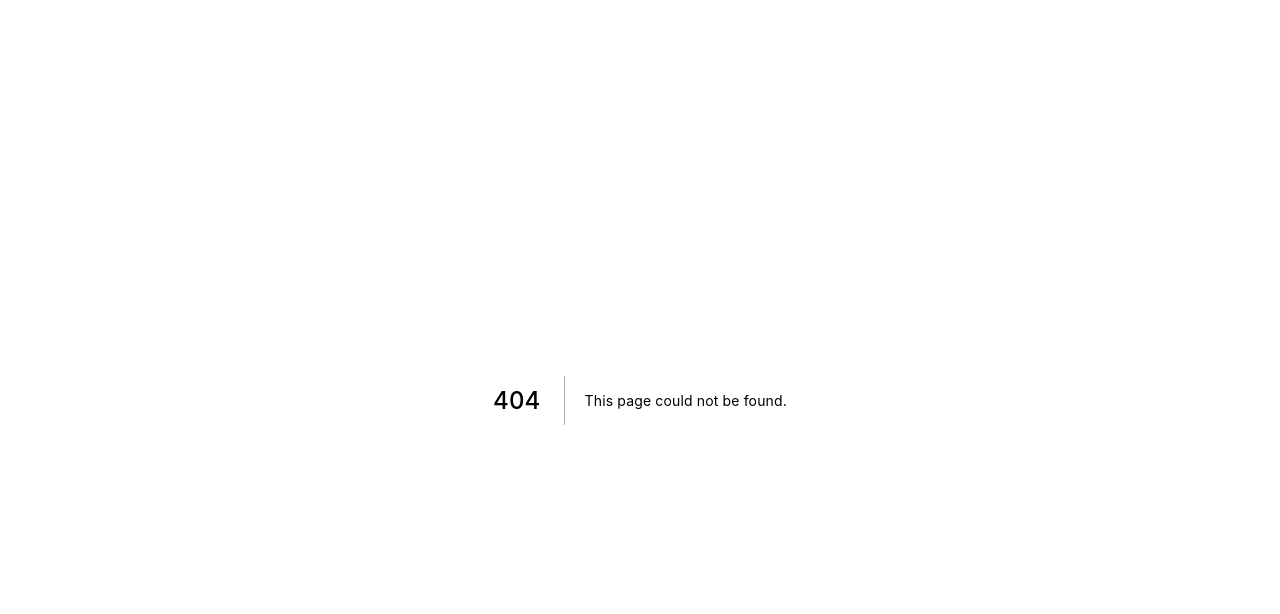
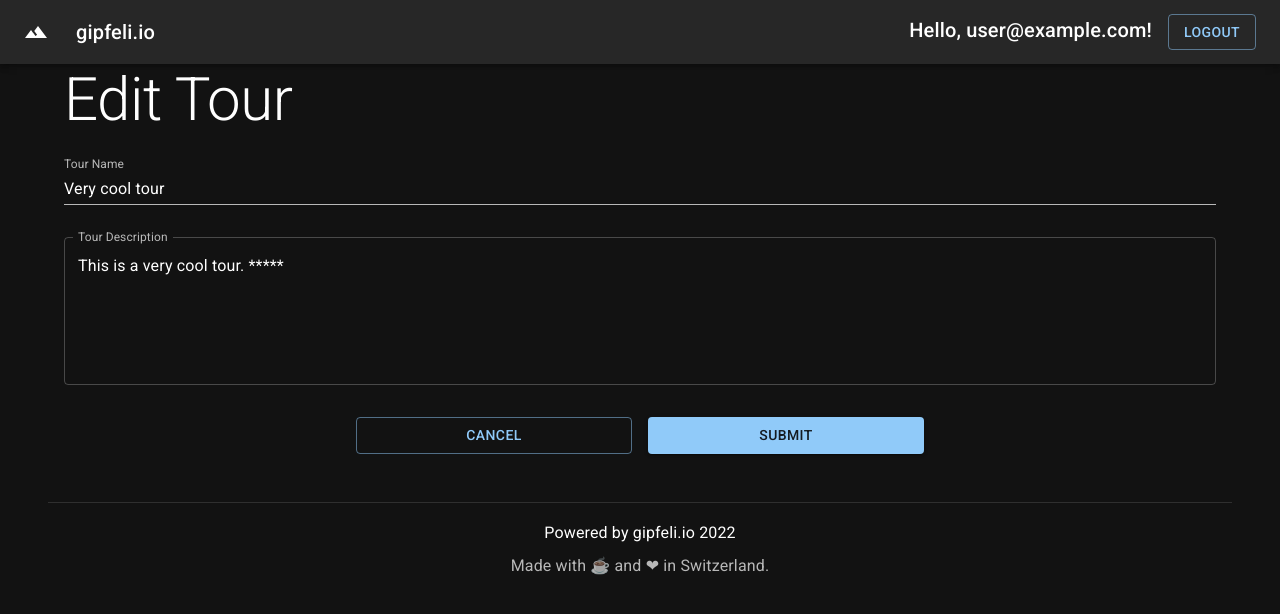
Before and after one commit to gipfeli-io/gipfeli-frontend, a Next.js app: page /app/edit/1 in a window 1280 px wide. Before the commit this address had no page. Shown: the top 614 px of the page. Built offline with nearby package versions, Linux system fonts and the light colour scheme; no server answers; sample sign-in values are in the browser's storage; a web font is replaced by a local one.

Commit message:
add simple edit form and configure routing

```diff
--- /dev/null
+++ b/src/components/app/TourForm.tsx
@@ -0,0 +1,25 @@
+import {Tour} from "../../types/tour";
+import {Button, Grid, TextField} from "@mui/material";
+
+export default function TourForm(props: { tour: Tour, formType: string }) { //todo: add enum for form type
+    return <>
+        <form action="" method="post">
+            <Grid container spacing={4} direction={'row'} alignItems={'center'} justifyContent={'space-evenly'}>
+                <Grid item xs={12}>
+                    <TextField fullWidth variant="standard" label="Tour Name" value={props.tour.name}/>
+                </Grid>
+                <Grid item xs={12}>
+                    <TextField fullWidth multiline rows={5} label="Tour Description" value={props.tour.description}/>
+                </Grid>
+            </Grid>
+            <Grid container spacing={2} mt={2} direction={'row'} alignItems={'center'} justifyContent={'center'}>
+                <Grid item xs={12} sm={3}>
+                    <Button fullWidth variant="outlined">Cancel</Button>
+                </Grid>
+                <Grid item xs={12} sm={3}>
+                    <Button fullWidth variant="contained" color="primary">Submit</Button>
+                </Grid>
+            </Grid>
+        </form>
+    </>
+}
--- a/src/components/app/TourListActions.tsx
+++ b/src/components/app/TourListActions.tsx
@@ -10,7 +10,7 @@ export default function TourListActions(props: { id: string }) {
             <Link href={props.id} passHref>
                 <MuiLink><VisibilityIcon/></MuiLink>
             </Link>
-            <Link href={props.id} passHref>
+            <Link href="/app/edit/[id]" as={`/app/edit/${props.id}`} passHref>
                 <MuiLink><EditIcon/></MuiLink>
             </Link>
             <Link href={props.id} passHref>
--- /dev/null
+++ b/src/pages/app/edit/[id].tsx
@@ -0,0 +1,58 @@
+import {NextPageContext} from 'next'
+import {Session} from 'next-auth'
+import Typography from '@mui/material/Typography'
+import {withAuthenticatedOrRedirect} from "../../../utils/with-authenticated-or-redirect";
+import {Tour} from "../../../types/tour";
+import AppPageLayout from "../../../layouts/app-page-layout";
+import TourForm from "../../../components/app/TourForm";
+
+type EditTourProps = {
+    tour: Tour
+}
+
+const serviceResponse: Tour =
+    {
+        'id': '7eb9cfff-d76f-4421-9064-586cc0511a30',
+        'name': 'Very cool tour',
+        'startLocation': {
+            'type': 'Point',
+            'coordinates': [
+                7.920462,
+                47.328439
+            ]
+        },
+        'endLocation': {
+            'type': 'Point',
+            'coordinates': [
+                47.328439,
+                7.920462
+            ]
+        },
+        'description': 'This is a very cool tour. *****',
+    }
+
+export const getServerSideProps = (context: NextPageContext) => withAuthenticatedOrRedirect(context, async (context: NextPageContext, session: Session) => {
+    console.log('param id: ', context.query.id)
+    const service = undefined // create TourService instance
+    const res = undefined // call TourService.getTour(id) property
+    const body: Tour = serviceResponse // call res.json()
+
+    return {
+        props: {
+            tour: body
+        }
+    }
+})
+
+const EditTour = ({tour}: EditTourProps) => {
+    return (
+        <AppPageLayout>
+            <Typography variant="h2" gutterBottom component="div">
+                Edit Tour
+            </Typography>
+            <TourForm tour={tour} formType="create"/>
+        </AppPageLayout>
+    )
+}
+
+export default EditTour
```
